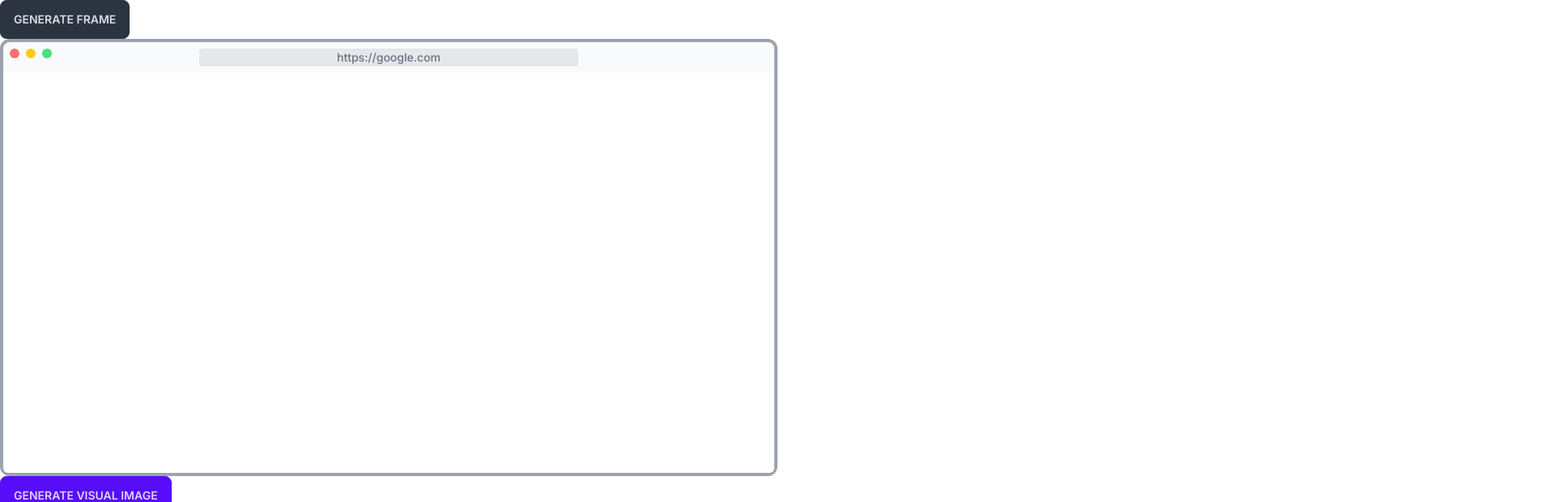
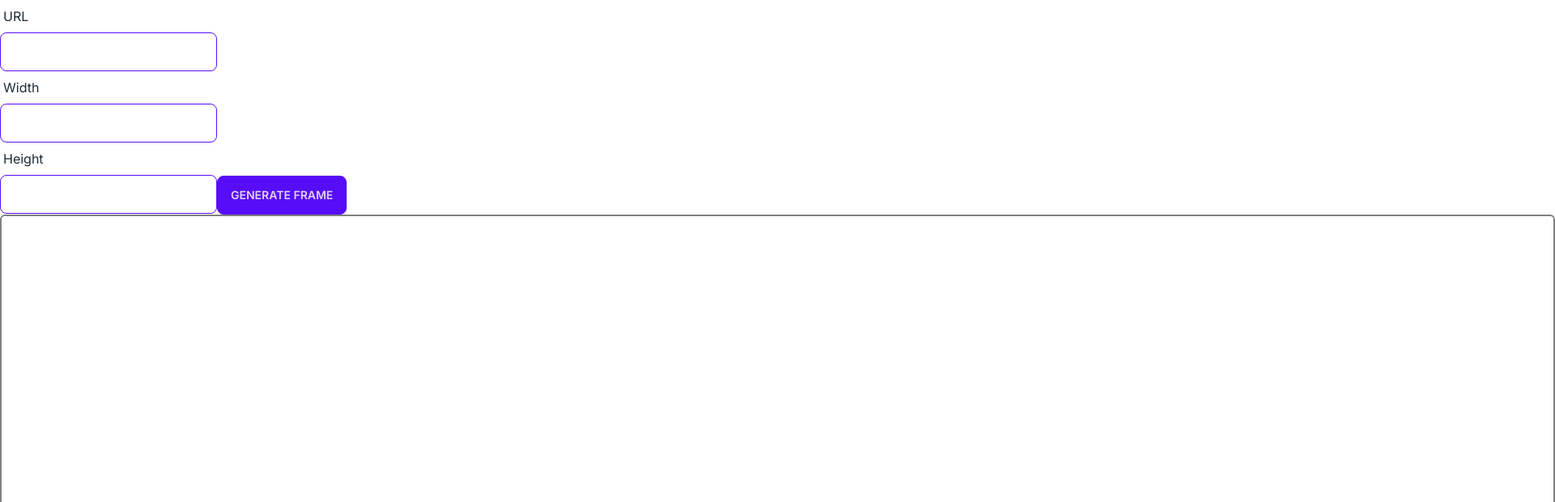
Before and after one commit to FredPerr/websitetoscreenshot, a Next.js app: page / in a window 1280 px wide. Shown: the top 620 px of the page at 81% size, 1920 px wide, since content can reach past the window. Built offline with nearby package versions, Linux system fonts and the light colour scheme.

Commit message:
feat: visual gen flow

```diff
--- a/src/app/page.tsx
+++ b/src/app/page.tsx
@@ -1,14 +1,17 @@
 'use client'
 
 import React from 'react'
-import DesktopFrame from '@/components/frames/DesktopFrame'
 import { FRAME_CANVAS_ID, FRAME_ID } from '@/components/frames'
 import { drawImage } from '@/utils/CanvasPainter'
 import { toPng } from 'html-to-image'
+import Frame from "@/components/frames/Frame"
 
 
 export default function Home() {
 
+    const [width, setWidth] = React.useState<number>(1920)
+    const [height, setHeight] = React.useState<number>(1080)
+    const [url, setURL] = React.useState<string>('https://webkick.ca')
     const [bitmap, setBitmap] = React.useState<undefined | ImageBitmap>(undefined)
     const [resultURL, setResultURL] = React.useState<string | undefined>(undefined)
 
@@ -20,10 +23,10 @@ export default function Home() {
                 'Content-Type': 'application/json',
             },
             body: JSON.stringify({
-                url: 'https://webkick.ca',
+                url: url,
                 fullscreen: false,
-                width: 1920,
-                height: 1080,
+                width: width,
+                height: height,
             })
         });
         if (!screenshotReq.ok)
@@ -51,7 +54,7 @@ export default function Home() {
 
         const canvas = document.getElementById(FRAME_CANVAS_ID) as HTMLCanvasElement | null
         if (!canvas) {
-            console.error("Could not get teh frame canvas ID to paint on")
+            console.error("Could not get the frame canvas ID to paint on")
             return
         }
 
@@ -67,9 +70,32 @@ export default function Home() {
 
     return (
         <div>
-            <input type="button" value="Generate frame" onClick={() => generateScreenshot()} className='cursor-pointer btn btn-neutral' />
+            <label className="label" htmlFor="url">URL</label>
+            <input className="input input-bordered input-primary" type="url" onChange={(e) => setURL(e.currentTarget.value)} />
+            <label className="label" htmlFor="width">Width</label>
+            <input className="input input-bordered input-primary" name="width" onChange={(e) => {
+                try {
+                    const px = Number(e.currentTarget.value);
+                    setWidth(px)
+                } catch {
+                    return
+                }
+            }} />
+
+            <label className="label" htmlFor="height">Height</label>
+            <input className="input input-bordered input-primary" name="height" onChange={(e) => {
+                try {
+                    const px = Number(e.currentTarget.value);
+                    setHeight(px)
+                } catch {
+                    return
+                }
+            }
+            } />
+            <input type="button" value="Generate frame" onClick={() => generateScreenshot()} className='cursor-pointer btn btn-primary' />
             <div>
-                <DesktopFrame url="https://google.com" />
+                {/* <DesktopFrame url="https://google.com" />  */}
+                <Frame displayURL={url} frame={{ borderWidth: 2, borderColor: 'gray', borderRadius: 6 }} width={width} height={height} />
             </div>
             <button className="btn btn-primary" onClick={() => generateVisualImage()}>Generate visual image</button>
             {
--- a/src/components/frames/DesktopFrame.tsx
+++ /dev/null
@@ -1,27 +0,0 @@
-import React from 'react';
-import { FRAME_CANVAS_ID, FRAME_ID } from '.';
-
-interface DesktopFrameProps {
-    url?: string
-}
-
-
-export default function DesktopFrame({ url }: DesktopFrameProps) {
-    return (
-        <div id={FRAME_ID} className='rounded-xl border-gray-400 border-[4px] w-[960px] h-[540px] bg-gray-50'>
-            <div className='w-full p-2 flex justify-center h-[38px] relative bg-gray-50 rounded-t-xl'>
-                <div className="w-1/2 bg-gray-200 rounded h-full flex justify-center items-center">
-                    {url && <span className='font-medium text-gray-500 text-sm'>
-                        {url}
-                    </span>}
-                </div>
-                <div className='absolute top-2 left-2 flex gap-2'>
-                    <div className='w-3 h-3 bg-red-400 rounded-full'></div>
-                    <div className='w-3 h-3 bg-yellow-400 rounded-full'></div>
-                    <div className='w-3 h-3 bg-green-400 rounded-full'></div>
-                </div>
-            </div>
-            <canvas id={FRAME_CANVAS_ID} width={1920} height={1080} className='h-[494px] w-full rounded-b-md bg-white' />
-        </div>
-    )
-}
--- /dev/null
+++ b/src/components/frames/Frame.tsx
@@ -0,0 +1,36 @@
+import { FRAME_CANVAS_ID, FRAME_ID } from "."
+
+export interface FrameProps {
+    width: number,
+    height: number,
+    decoration?: boolean // ui decoration (browser search bar, swipe up button on mobile, etc.)
+    displayURL?: string
+    frame: {
+        borderWidth: number
+        borderColor: string,
+        borderRadius: number
+    }
+}
+
+export default function Frame(props: FrameProps) {
+
+    return (
+        <div id={FRAME_ID}
+            className="bg-gray-50"
+            style={{
+                borderRadius: props.frame.borderRadius,
+                borderWidth: props.frame.borderWidth,
+                borderColor: props.frame.borderColor,
+                height: props.height,
+                width: props.width,
+            }}
+        >
+            <canvas id={FRAME_CANVAS_ID} height={props.height} width={props.width}
+                style={{
+                    height: props.height - props.frame.borderWidth * 2,
+                    borderRadius: props.frame.borderRadius - 1,
+                }}
+                className="w-full bg-white" />
+        </div>
+    )
+}
--- a/tailwind.config.js
+++ b/tailwind.config.js
@@ -1,6 +1,7 @@
 /** @type {import('tailwindcss').Config} */
 module.exports = {
     content: ['./src/pages/**/*.{js,ts,jsx,tsx,mdx}', './src/components/**/*.{js,ts,jsx,tsx,mdx}', './src/app/**/*.{js,ts,jsx,tsx,mdx}'],
+    mode: 'jit',
     daisyui: {
         themes: ['light']
     },
```
